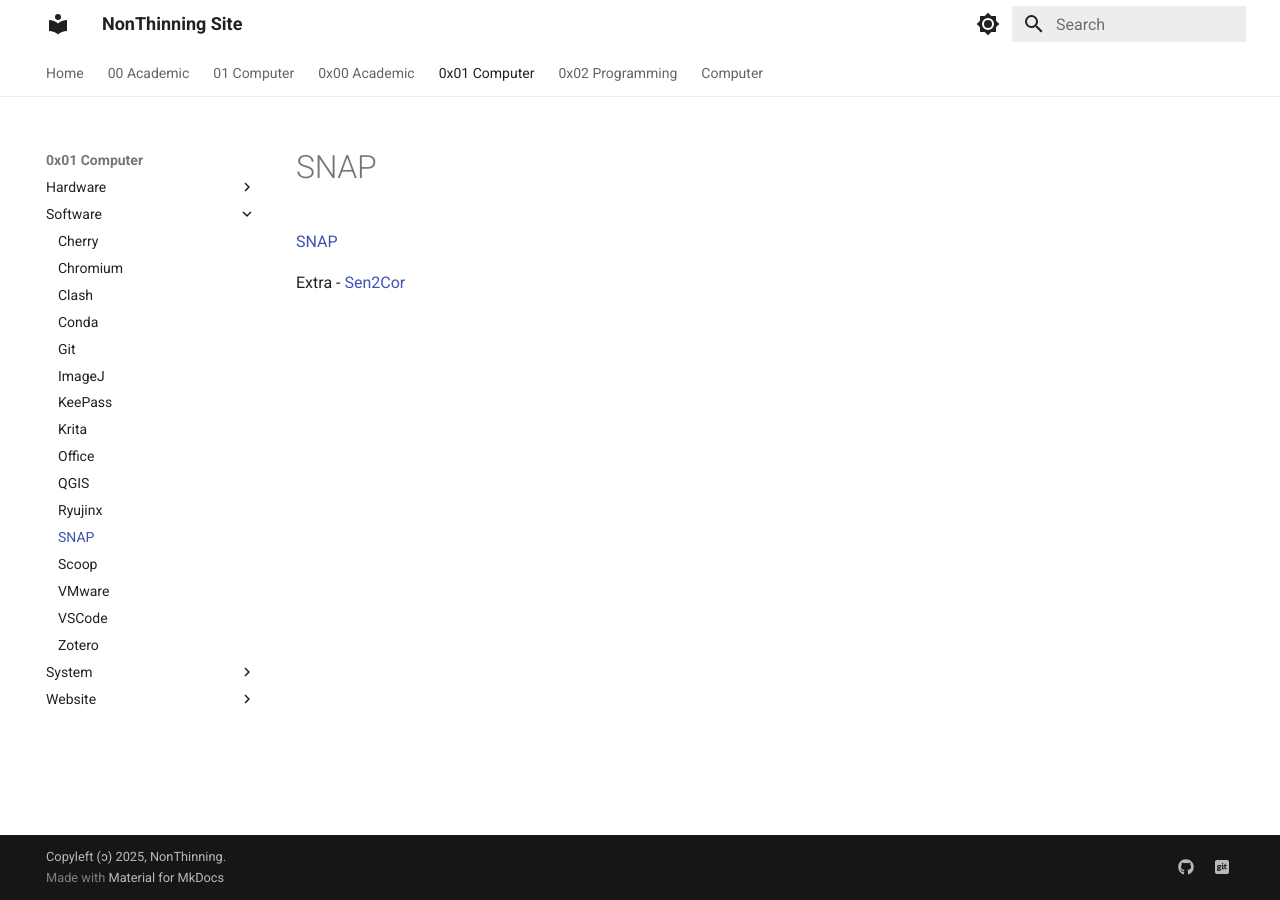
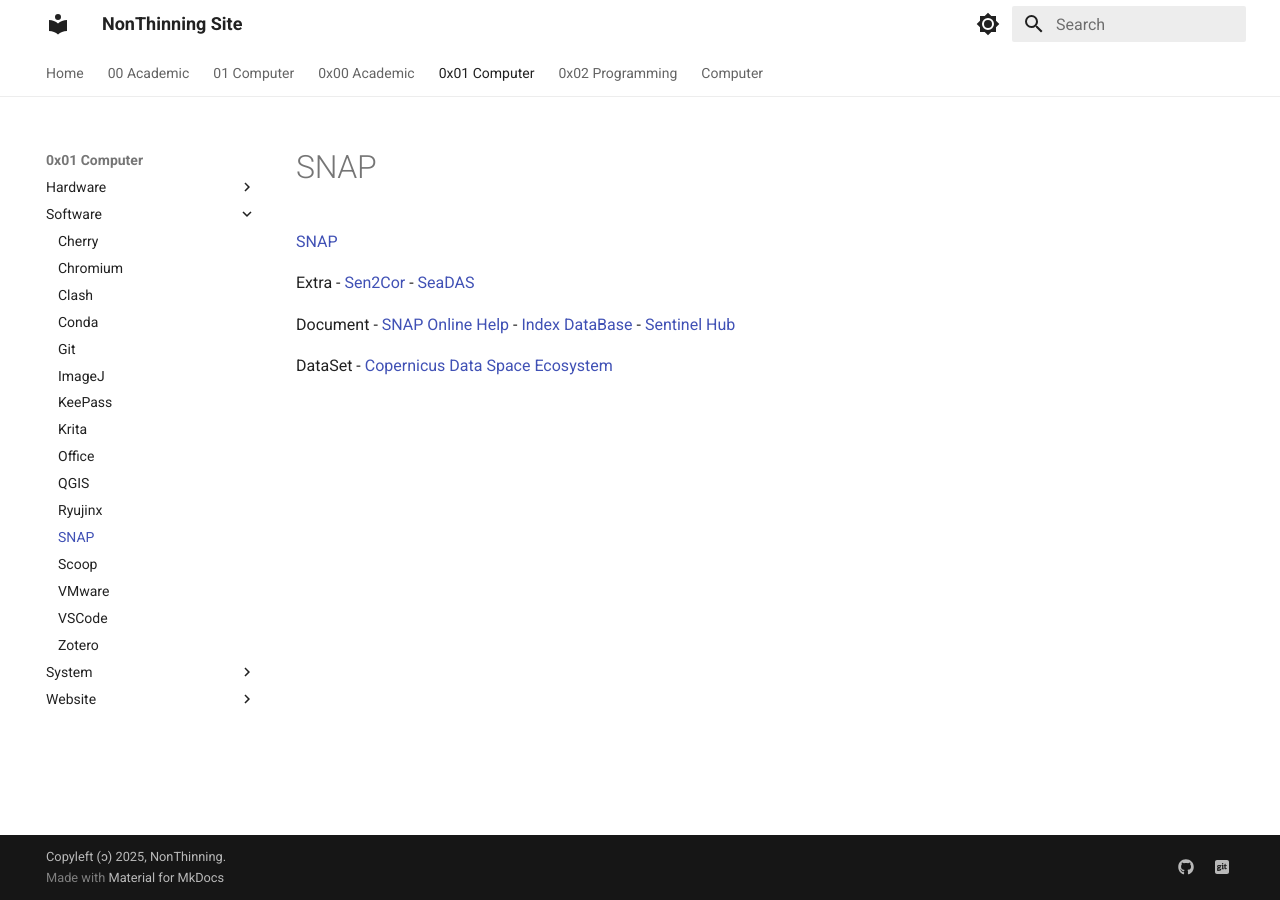
Before and after one commit to NonThinning/NonThinning.github.io, an MkDocs documentation site: the page built from docs/0x01-Computer/Software/SNAP.md, in a window 1280 px wide. Built offline with MkDocs 1.6.1 and Material for MkDocs 9.7.7, drawn with Linux system fonts in a browser that asks for light colours.

Commit message:
docs update

```diff
--- a/docs/0x01-Computer/Software/SNAP.md
+++ b/docs/0x01-Computer/Software/SNAP.md
@@ -3,3 +3,12 @@
 
 Extra
 - [Sen2Cor](https://step.esa.int/main/snap-supported-plugins/sen2cor/)
+- [SeaDAS](https://seadas.gsfc.nasa.gov/)
+
+Document
+- [SNAP Online Help](https://step.esa.int/main/wp-content/help/)
+- [Index DataBase](https://www.indexdatabase.de/)
+- [Sentinel Hub](https://custom-scripts.sentinel-hub.com/custom-scripts/)
+
+DataSet
+- [Copernicus Data Space Ecosystem](https://dataspace.copernicus.eu/)
```
Also changed, not shown: docs/0x00-Academic/Keywords/Earth Observation.md (added, +3 -0 lines), docs/0x00-Academic/Keywords/Geography.md (added, +3 -0 lines), docs/0x00-Academic/Keywords/Hydrology.md (+3 -0 lines), docs/0x00-Academic/Keywords/Soil Carbon Model/ICBM.md (added, +3 -0 lines), docs/0x00-Academic/Search/DataBase.md (added, +3 -0 lines), docs/0x01-Computer/Software/Cherry.md (+3 -0 lines), docs/0x01-Computer/Software/Clash.md (+5 -0 lines), docs/0x02-Programming/Python/Package/OSMnx.md (added, +6 -0 lines).
